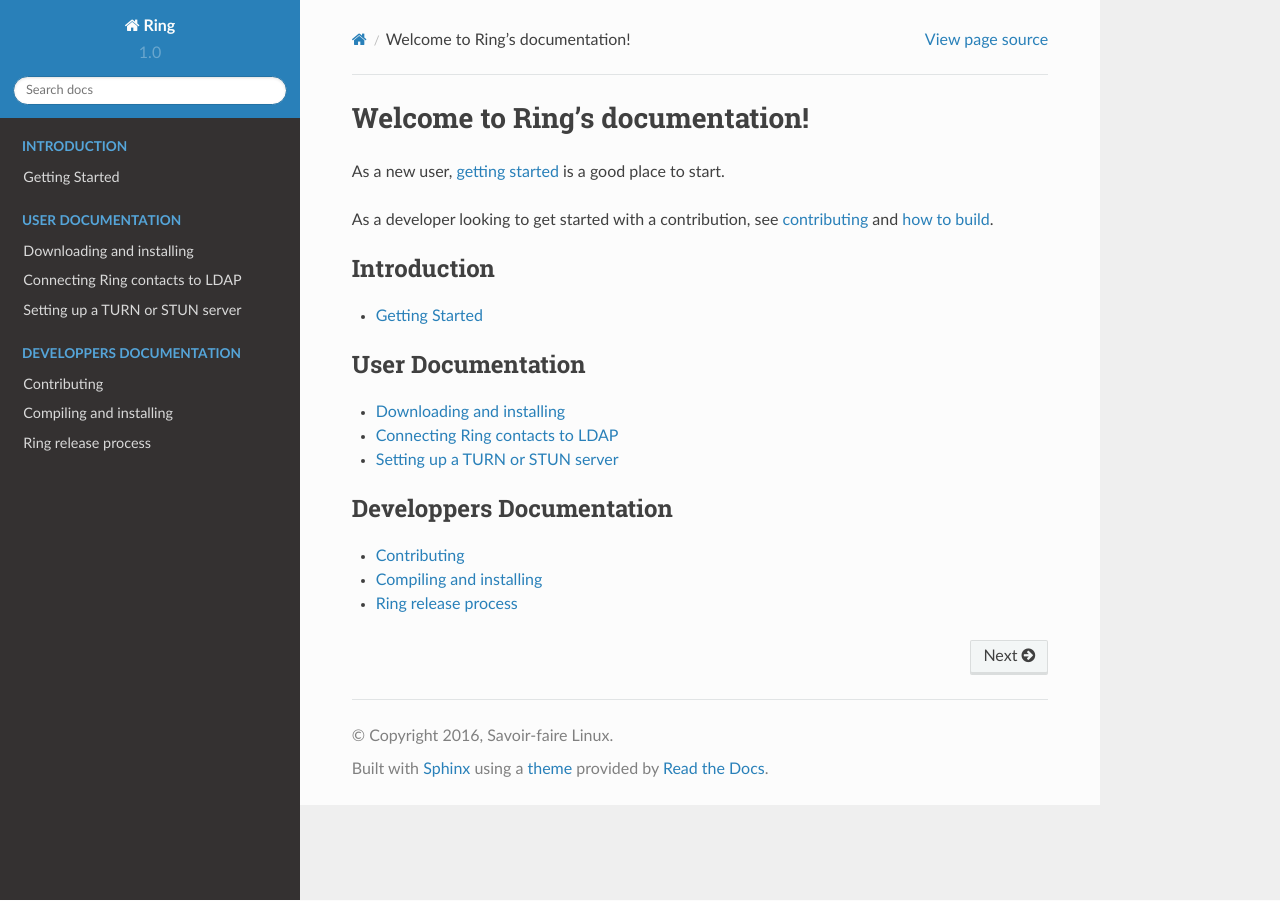
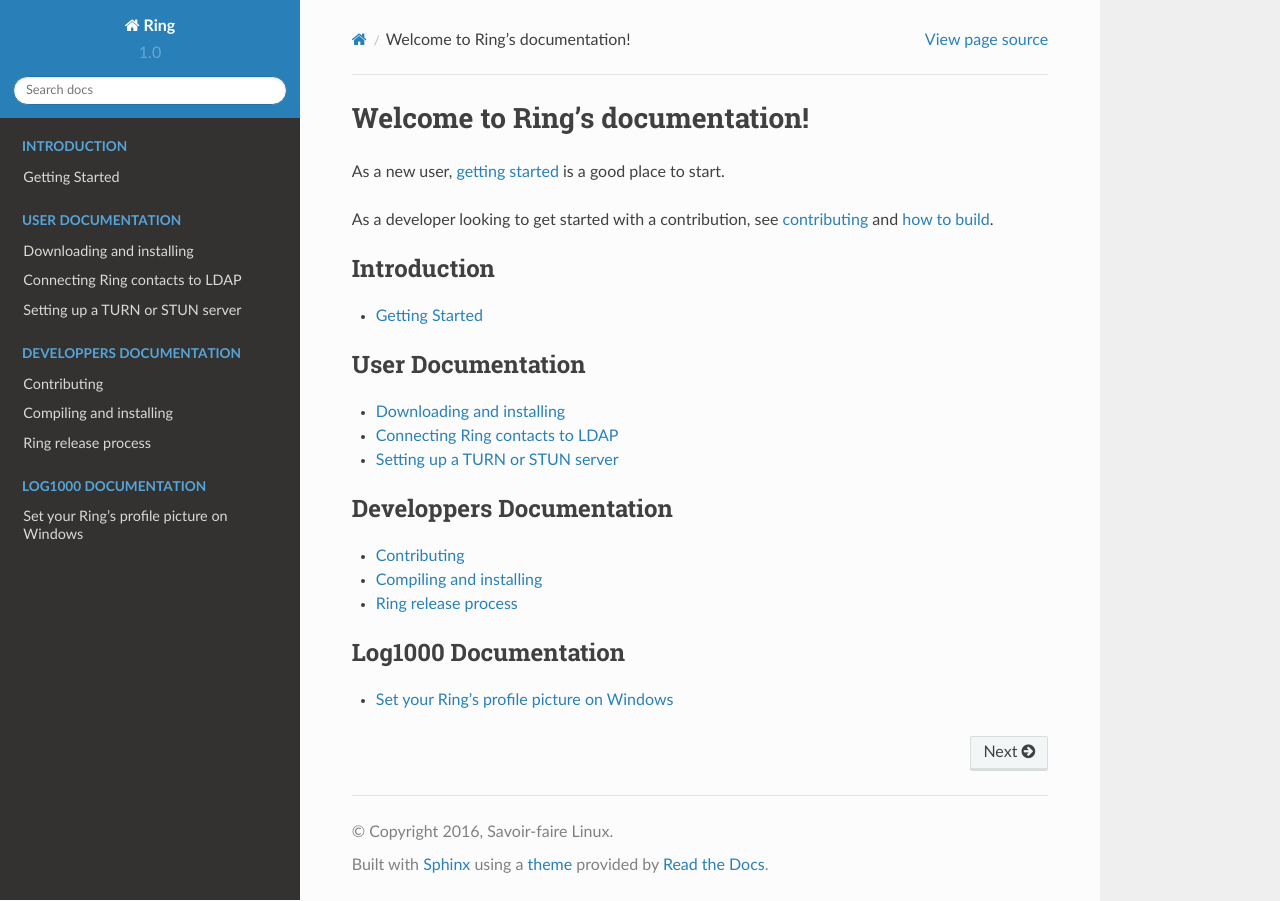
Before and after one commit to savoirfairelinux/jami-project, a Sphinx documentation site: the page built from docs/source/index.rst, in a window 1280 px wide. Built offline with Sphinx 7.4.7 and the Read the Docs theme 2.0.0, drawn with Linux system fonts in a browser that asks for light colours.

Commit message:
How to setup your profile picture on Windows
This is the documentation from Pierre-Olivier Cote and Olivier Boivin on how to setup your Ring's profile picture on Windows

Change-Id: Idb12512a68acb6c35da9af8b395840cf387a85fa

```diff
--- /dev/null
+++ b/docs/source/dev/log1000Doc/configurer_profile_Windows.rst
@@ -0,0 +1,33 @@
+============================================
+Set your Ring's profile picture on Windows
+============================================
+
+1.	Open Ring and sign in to your account. You should reach Ring's homepage :
+
+.. image:: ./configurer_profile_Windows/page_acceuil.png
+   :scale: 50
+   :align: center
+
+2.	In the menu on the left side of the screen, click on your profile picture right next to your name.
+
+3.	Clicking on the camera icon on the right side of the screen will take a picture. To acces professional mode, you can click on the icon on the top of your screen.
+
+
+.. image:: ./configurer_profile_Windows/acceuil_photo.png
+   :scale: 50
+   :align: center
+
+4.	Professional mode will allow you to modify the exposure of your webcam by dragging the icon that popped on your right.
+
+.. image:: ./configurer_profile_Windows/acceuil_ajuster.png
+   :scale: 50
+   :align: center
+
+5.	Once you've taken your picture, you will be able to resize the picture by dragging the rescaler. To center your profile picture, drag it
+	in the rescaler.
+
+.. image:: ./configurer_profile_Windows/confirmation_photo.png
+   :scale: 50
+   :align: center
+
+6.	Finally, when you are satisfied with the result, click on the "Confirm" icon to set your new profile picture.
--- a/docs/source/index.rst
+++ b/docs/source/index.rst
@@ -52,3 +52,10 @@
    :glob:
 
    dev/gnome-client/*
+
+.. toctree::
+   :caption: Log1000 Documentation
+   :maxdepth: 1
+   :glob:
+
+   dev/log1000Doc/configurer_profile_Windows
```
Also changed, not shown: docs/source/dev/log1000Doc/configurer_profile_Windows/acceuil_ajuster.png (added), docs/source/dev/log1000Doc/configurer_profile_Windows/acceuil_photo.png (added), docs/source/dev/log1000Doc/configurer_profile_Windows/confirmation_photo.png (added), docs/source/dev/log1000Doc/configurer_profile_Windows/page_acceuil.png (added).
